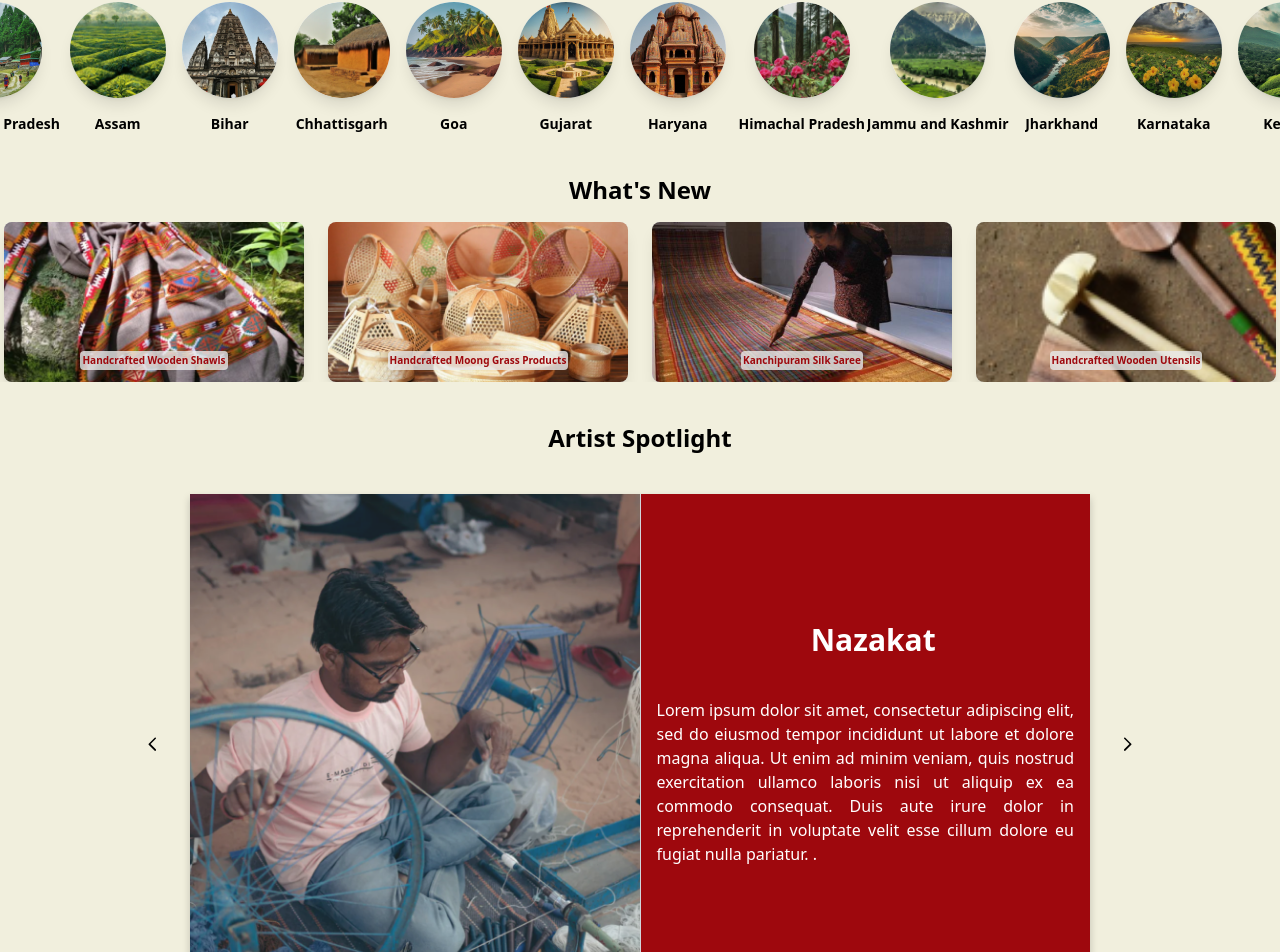
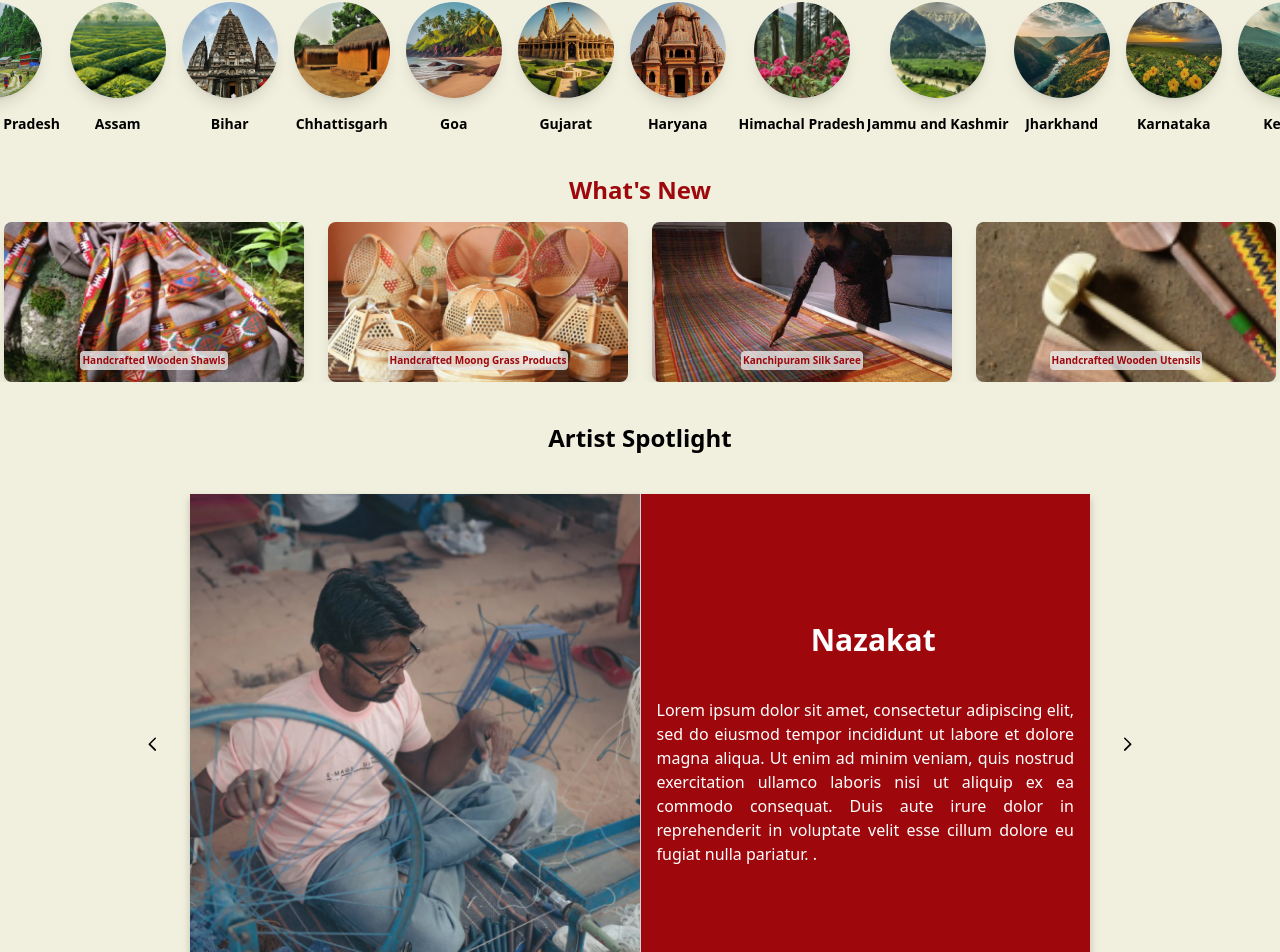
Before and after one commit to Ayush1403/map, a React (Create React App) app: page / in a window 1280 px wide. Shown: the part 752-1704 px from the top of the page. Built offline with nearby package versions, Linux system fonts and the light colour scheme.

Commit message:
Update WhatsNew.jsx

```diff
--- a/src/components/WhatsNew.jsx
+++ b/src/components/WhatsNew.jsx
@@ -14,7 +14,7 @@ const imageImports = {
 const WhatsNew = () => {
   return (
     <div className="w-full">
-      <h1 className="text-2xl font-semibold mb-4 text-center w-full">
+      <h1 className="text-2xl font-semibold mb-4 text-center w-full text-[#9E080D]">
         What's New
       </h1>
 
```
